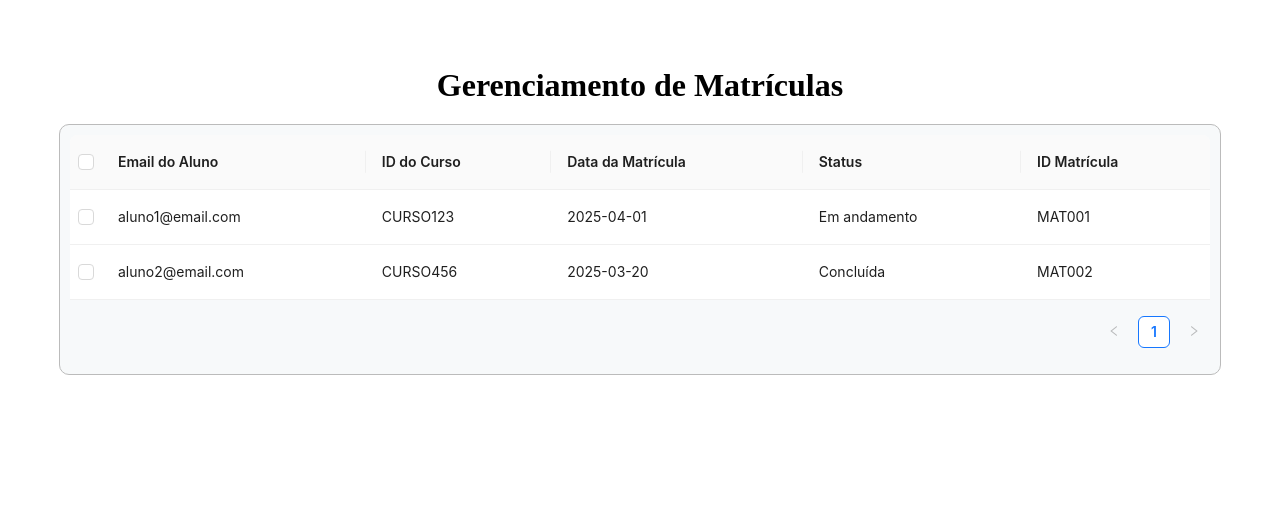
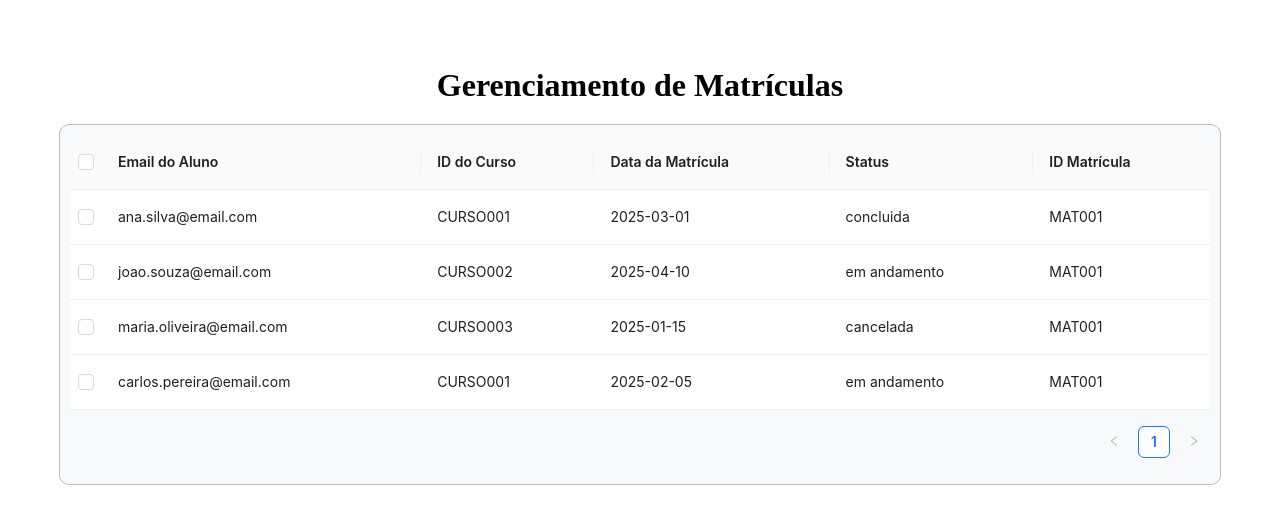
Before and after one commit to Joao-Pedro-Queiroz/projeto_matricula_front, a React (Vite) app in the folder projeto_matricula/: page / in a window 1280 px wide. Shown: the top 524 px of the page. Built offline with nearby package versions, Linux system fonts and the light colour scheme.

Commit message:
importei o arquivo matricula.json para o arquivo matricula

```diff
--- a/projeto_matricula/public/matriculas.json
+++ b/projeto_matricula/public/matriculas.json
@@ -1,26 +1,30 @@
 [
     {
       "email": "ana.silva@email.com",
-      "idCurso": "CURSO001",
-      "dataMatricula": "2025-03-01",
-      "status": "concluida"
+      "cursoId": "CURSO001",
+      "data": "2025-03-01",
+      "status": "concluida",
+      "matriculaId":"MAT001"
     },
     {
       "email": "joao.souza@email.com",
-      "idCurso": "CURSO002",
-      "dataMatricula": "2025-04-10",
-      "status": "em andamento"
+      "cursoId": "CURSO002",
+      "data": "2025-04-10",
+      "status": "em andamento",
+      "matriculaId":"MAT001"
     },
     {
       "email": "maria.oliveira@email.com",
-      "idCurso": "CURSO003",
-      "dataMatricula": "2025-01-15",
-      "status": "cancelada"
+      "cursoId": "CURSO003",
+      "data": "2025-01-15",
+      "status": "cancelada",
+      "matriculaId":"MAT001"
     },
     {
       "email": "carlos.pereira@email.com",
-      "idCurso": "CURSO001",
-      "dataMatricula": "2025-02-05",
-      "status": "em andamento"
+      "cursoId": "CURSO001",
+      "data": "2025-02-05",
+      "status": "em andamento",
+      "matriculaId":"MAT001"
     }
   ]
--- a/projeto_matricula/src/matricula.jsx
+++ b/projeto_matricula/src/matricula.jsx
@@ -6,37 +6,26 @@ import columnsMatricula from './matriculaColumns.jsx';
 const Matricula = () => {
   const [tableData, setTableData] = useState([]);
 
-  // Dados mockados (substitua por fetch se necessário)
-  const dadosFalsos = [
-    {
-      email: 'aluno1@email.com',
-      cursoId: 'CURSO123',
-      data: '2025-04-01',
-      status: 'Em andamento',
-      matriculaId: 'MAT001'
-    },
-    {
-      email: 'aluno2@email.com',
-      cursoId: 'CURSO456',
-      data: '2025-03-20',
-      status: 'Concluída',
-      matriculaId: 'MAT002'
-    }
-  ];
-
   useEffect(() => {
-    setTableData(dadosFalsos);
+    fetch('/matriculas.json')
+      .then(response => {
+        if (!response.ok) {
+          throw new Error('Erro ao carregar os dados');
+        }
+        return response.json();
+      })
+      .then(data => setTableData(data))
+      .catch(error => console.error('Erro ao buscar JSON:', error));
   }, []);
 
   return (
     <div className="matricula-page">
       <h2 className="matricula-title">Gerenciamento de Matrículas</h2>
-
       <div className="matricula-table-container">
         <Tabletop
-        tableData={tableData}
-        columns={columnsMatricula}
-        startingTableColumns={columnsMatricula.map(col => col.dataIndex ?? col.key)} // garante visibilidade
+          tableData={tableData}
+          columns={columnsMatricula}
+          startingTableColumns={columnsMatricula.map(col => col.dataIndex ?? col.key)}
         />
       </div>
     </div>
```
